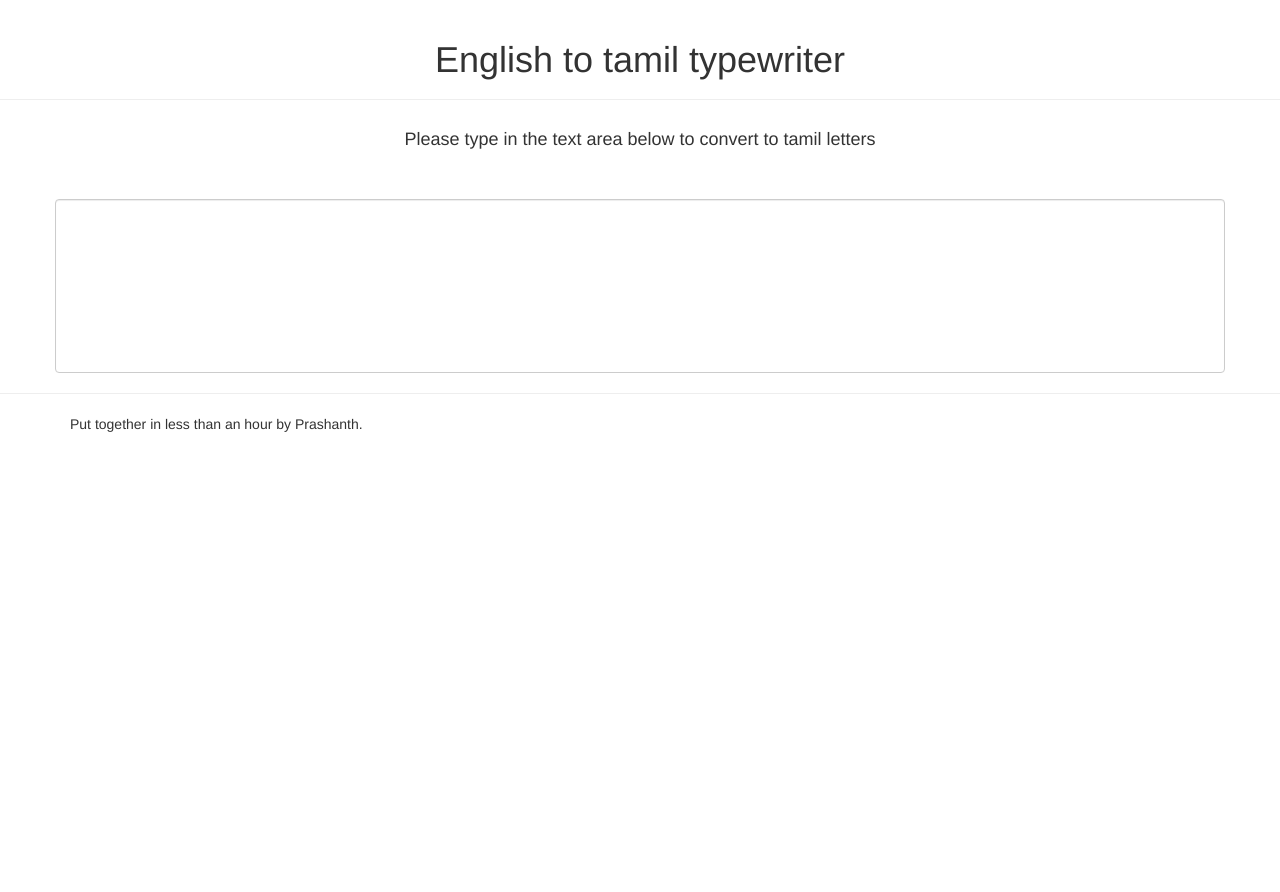
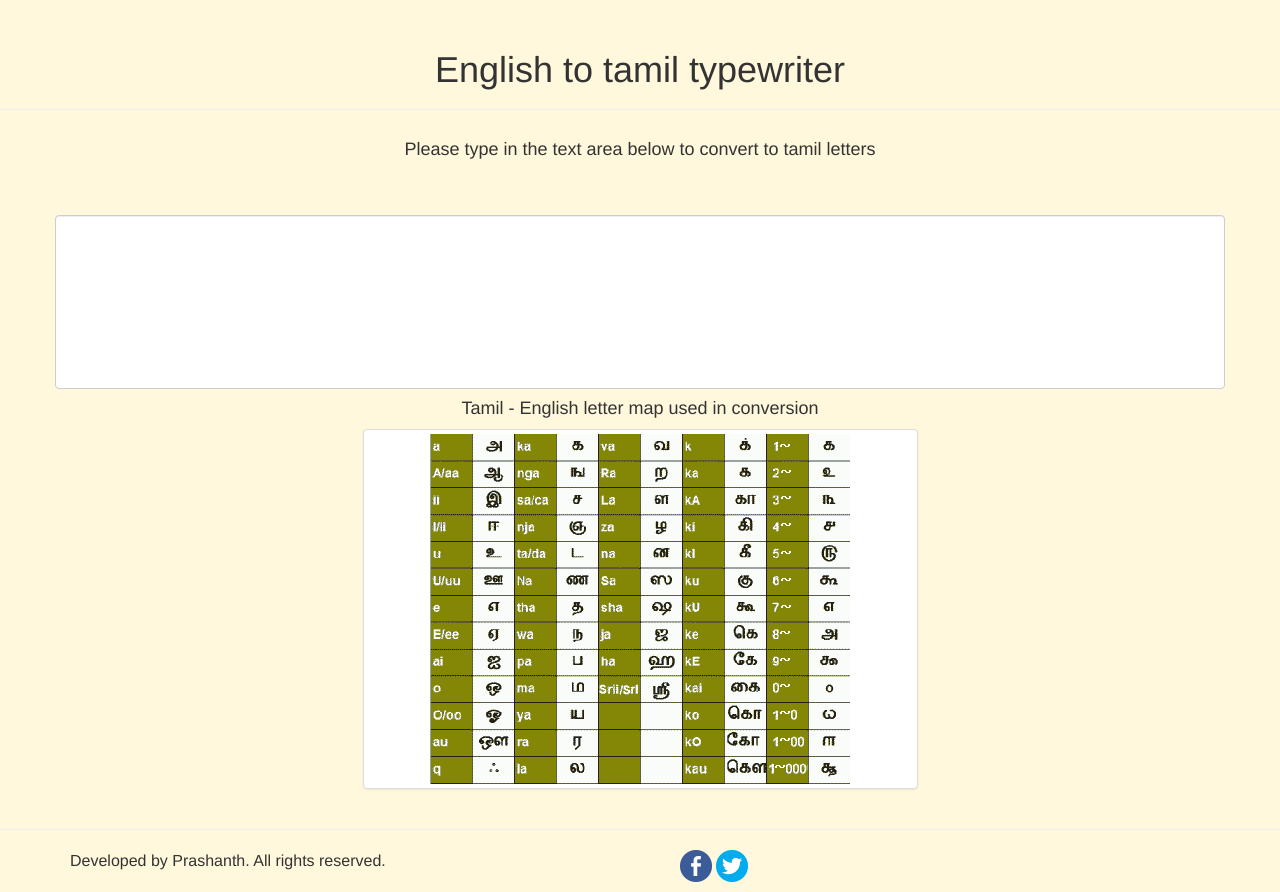
Before and after one commit to Prash88/English-to-tamil-converter, a PHP site: page / in a window 1280 px wide. Before the commit the page ends 432 px from the top, so only its background shows below. Run offline with PHP 8.4, Linux system fonts and the light colour scheme.

Commit message:
Making design changes

```diff
--- a/css/default.css
+++ b/css/default.css
@@ -5,3 +5,18 @@ textarea{
 .page-header {text-align: center}
 
 .row {text-align: center}
+
+body {
+    font-size: 16px;
+    padding-top: 10px;
+    background-color: #FFF8DC !important;
+;
+}
+
+.share-buttons{
+    list-style: none;
+}
+
+.share-buttons li{
+    display: inline;
+}
--- a/index.html
+++ b/index.php
@@ -1,13 +1,14 @@
 <!DOCTYPE html>
 <html>
 <head>
-    <title>English to tamil converter</title>
-    <link rel="stylesheet" type="text/css" href="css/default.css">
+    <title>English to tamil typewriter</title>
     <!-- Latest compiled and minified CSS -->
     <link rel="stylesheet"  type="text/css" href="css/bootstrap.min.css">
 
     <!-- Optional theme -->
     <link rel="stylesheet" type="text/css" href="css/bootstrap-theme.min.css">
+
+    <link rel="stylesheet" type="text/css" href="css/default.css">
 
     <script language=JavaScript src="scripts/jquery-2.1.1.min.js"></script>
     <!-- Latest compiled and minified JavaScript -->
@@ -43,14 +44,24 @@
             <div class=".col-md-6 .col-md-offset-3">
                 <form name="post" method="post" role="form">
                     <textarea name="comment" charset="utf-8" class="form-control" id="textarea" cols="10" rows="8"></textarea>
-            </form>
+                </form>
+            </div>
+            <h4>Tamil - English letter map used in conversion</h4>
+            <div class="col-xs-6 col-lg-offset-3 ">
+                <a href="#" class="thumbnail">
+                    <img src="images/tamil.png" alt="125x125">
+                </a>
             </div>
         </div>
     </div>
     <hr>
     <footer>
         <div class="container">
-            <p>Put together in less than an hour by Prashanth.</p>
+            <div class="pull-left"><p>Developed by Prashanth. All rights reserved.</p></div>
+            <ul class="share-buttons col-lg-offset-6">
+        	    <li><a href="https://www.facebook.com/sharer/sharer.php?u=http%3A%2F%2Fenglish-to-tamil.herokuapp.com%2F" target="_blank"><img src="images/flat_web_icon_set/color/Facebook.png"></a></li>
+        	    <li><a href="https://twitter.com/intent/tweet?source=http%3A%2F%2Fenglish-to-tamil.herokuapp.com%2F&text=English%20to%20tamil%20typewriter: http%3A%2F%2Fenglish-to-tamil.herokuapp.com%2F" target="_blank" title="Tweet"><img src="images/flat_web_icon_set/color/Twitter.png"></a></li>
+            </ul>
         </div>
     </footer>
 </body>
```
Also changed, not shown: README.md, images/flat_web_icon_set/color/Email.png (added), images/flat_web_icon_set/color/Facebook.png (added), images/flat_web_icon_set/color/Google+.png (added), images/flat_web_icon_set/color/LinkedIn.png (added), images/flat_web_icon_set/color/Pinboard.png (added), images/flat_web_icon_set/color/Pinterest.png (added), images/flat_web_icon_set/color/Pocket.png (added), images/flat_web_icon_set/color/Reddit.png (added), images/flat_web_icon_set/color/Tumblr.png (added), images/flat_web_icon_set/color/Twitter.png (added), images/flat_web_icon_set/color/Wordpress.png (added), images/gray-background.jpg (added), 1 other file.
